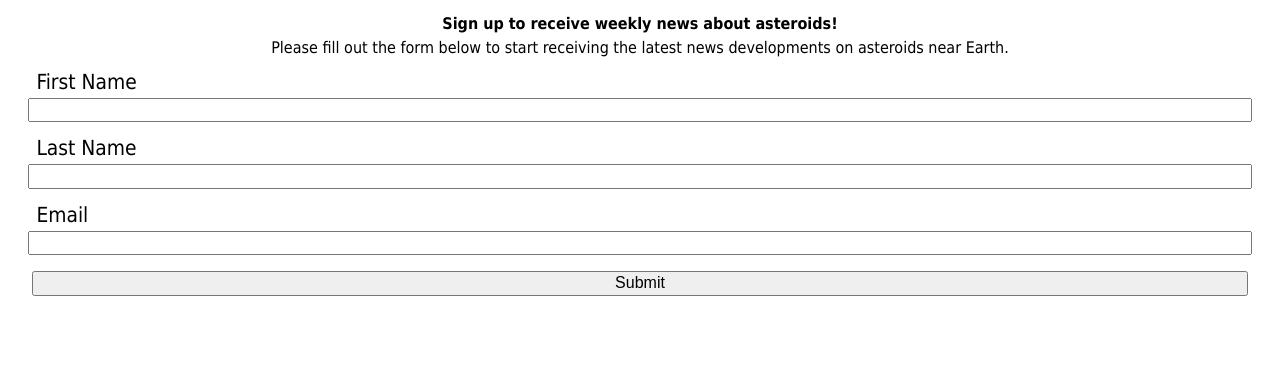
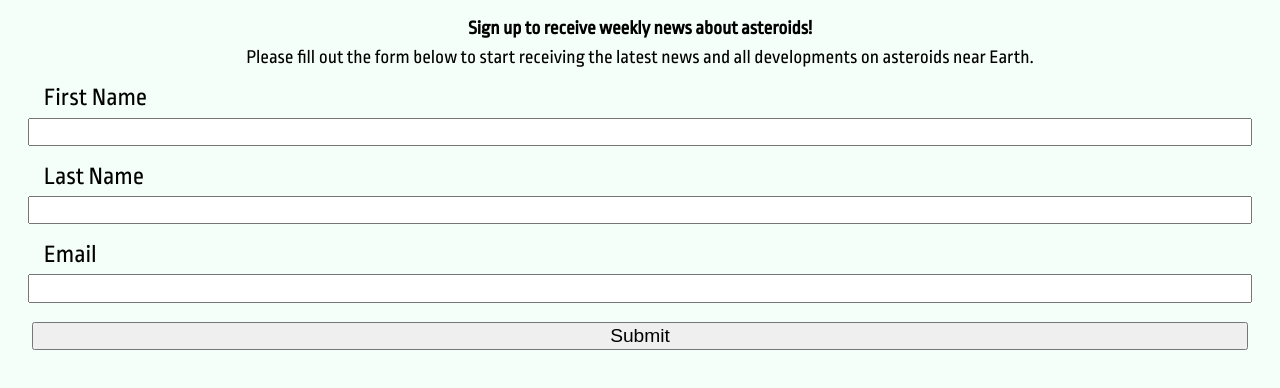
Before and after one commit to Rolando-ITMD362-SP2020/lab-2, a plain HTML site: page index.html in a window 1280 px wide. Drawn offline with Linux system fonts and the light colour scheme.

Commit message:
added a custom google font, and finished styling

```diff
--- a/css/style.css
+++ b/css/style.css
@@ -1,9 +1,10 @@
 html {
   line-height: 1.2em;
-  font-family: tahoma;
-  font-size: 1em;
+  font-family: 'Ropa Sans', sans-serif;
+  font-size: 1.2em;
   -webkit-overflow-scrolling: touch;
   margin-top: 1em;
+  background-color: mintcream;
 }
 
 h1 {
@@ -29,7 +30,7 @@ label {
 input {
   display: block;
   margin: auto;
-  width: 95%
+  width: 95%;
 }
 
 @media screen and (min-width: 1200px) {
--- a/index.html
+++ b/index.html
@@ -6,13 +6,14 @@
   <title>Lab 2 Form</title>
   <link rel="stylesheet" media="screen" href="css\normalize-and-reset.css">
   <link rel="stylesheet" media="screen" href="css\style.css">
+  <link href="https://fonts.googleapis.com/css?family=Ropa+Sans&display=swap" rel="stylesheet">
 </head>
 
 <body>
   <form method="get" action="#null">
     <h1>Sign up to receive weekly news about asteroids!</h1>
     <p>
-      Please fill out the form below to start receiving the latest news developments on asteroids near Earth.
+      Please fill out the form below to start receiving the latest news and all developments on asteroids near Earth.
     </p>
     <ol>
       <li>
```
